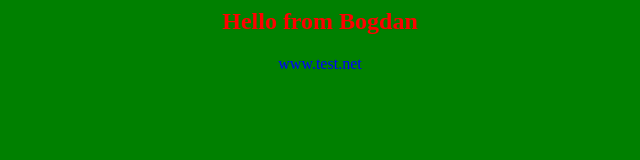
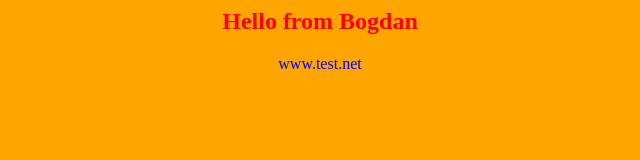
Before and after one commit to BogdanPolishchuk/app-for-Jenkins, a plain HTML site: page index.html in a window 1280 px wide. Shown: the whole page, without its empty margins (320-960 px from the left). Drawn offline with Linux system fonts and the light colour scheme.

Commit message:
new change in git

```diff
--- a/index.html
+++ b/index.html
@@ -1,5 +1,5 @@
 <html>
-<body bgcolor=green>
+<body bgcolor=orange>
 <center>
 <h2><font color=red>Hello from Bogdan</font></h2>
 <font color=blue>www.test.net</font>
```
